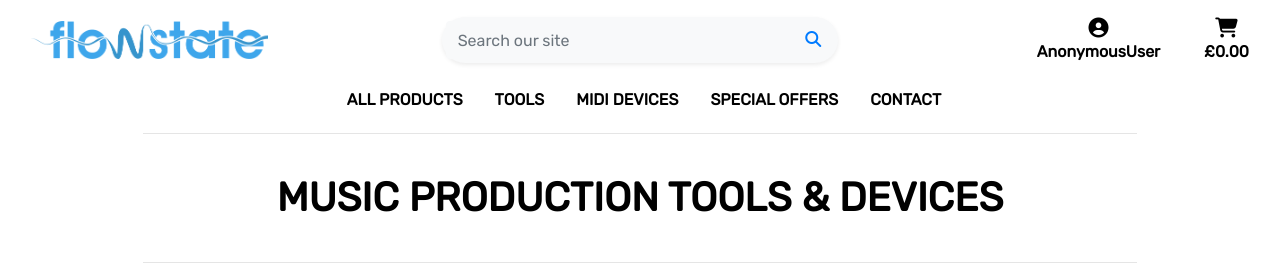
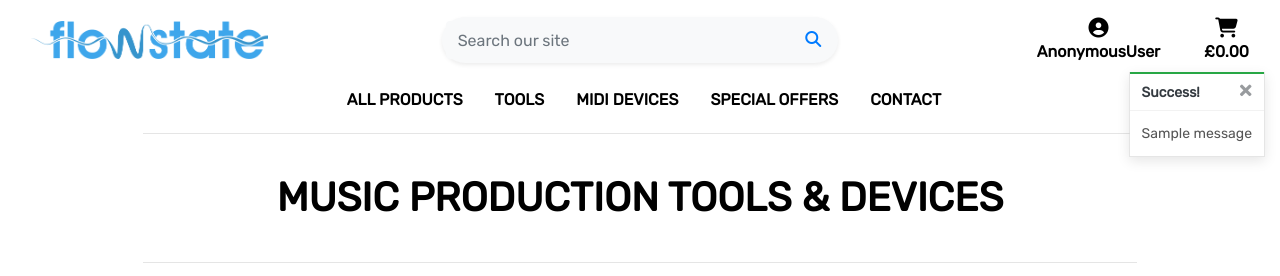
Before and after one commit to samlaubscher/Flowstate-Creative-Solutions, a Django app: page / in a window 1280 px wide. Shown: the top 276 px of the page. Run offline with Django 3.2, Linux system fonts and the light colour scheme; tables that the repository leaves empty hold one stand-in row (values such as "Sample post"); one stand-in notice (Sample message) is shown; parts of the project's set-up code (start-up, migrations or seed data) failed here and were passed over; some libraries are stand-ins or nearby versions.

Commit message:
Impliment basic toast functionality

```diff
--- a/flowstate_creative_solutions/settings.py
+++ b/flowstate_creative_solutions/settings.py
@@ -87,6 +87,8 @@ TEMPLATES = [
     },
 ]
 
+MESSAGE_STORAGE = 'django.contrib.messages.storage.session.SessionStorage'
+
 AUTHENTICATION_BACKENDS = [
     # Needed to login by username in Django admin, regardless of `allauth`
     'django.contrib.auth.backends.ModelBackend',
--- a/static/css/base.css
+++ b/static/css/base.css
@@ -108,6 +108,23 @@ a.category-badge > span.badge:hover {
     cursor: pointer;
 }
 
+/* ----------------------------- Bootsrap Toasts */
+
+.message-container {
+    position: fixed;
+    top: 72px;
+    right: 15px;
+    z-index: 99999;
+}
+
+.custom-toast {
+    overflow: visible;
+}
+
+.toast-capper {
+    height: 2px;
+}
+
 /* -------------------------------- Media Queries */
 
 /* Slightly larger container on xl screens */
--- a/templates/base.html
+++ b/templates/base.html
@@ -104,7 +104,21 @@
     </header>
 
     {% if messages %}
-      <div class="message-container"></div>
+      <div class="message-container">
+        {% for message in messages %}
+          {% with message.level as level %}
+            {% if level == 40 %}
+              {% include 'includes/toasts/toast_error.html' %}
+            {% elif level == 30 %}
+              {% include 'includes/toasts/toast_warning.html' %}
+            {% elif level == 25 %}
+              {% include 'includes/toasts/toast_success.html' %}
+            {% else %}
+              {% include 'includes/toasts/toast_info.html' %}
+            {% endif %}
+          {% endwith %}
+        {% endfor %}
+      </div>
     {% endif %}
 
     {% block page_header %}
@@ -114,6 +128,11 @@
   {% endblock  %}
 
   {% block postloadjs %}
+  <script type="text/javascript">
+    $('.toast').toast('show');
+  </script>
   {% endblock %}
+
+
   </body>
 </html>
--- /dev/null
+++ b/templates/includes/toasts/toast_success.html
@@ -0,0 +1,13 @@
+<div class="toast custom-toast rounded-0 border-top-0" data-autohide="false">
+    <div class="arrow-up arrow-success"></div>
+    <div class="w-100 toast-capper bg-success"></div>
+    <div class="toast-header bg-white text-dark">
+        <strong class="mr-auto">Success!</strong>
+        <button type="button" class="ml-2 mb-1 close text-dark" data-dismiss="toast" aria-label="Close">
+            <span aria-hidden="true">&times;</span>
+        </button>
+    </div>
+    <div class="toast-body bg-white">
+        {{ message }}
+    </div>
+</div>
```
Also changed, not shown: cart/views.py (+7 -3 lines), templates/includes/toasts/toast_error.html (added, +14 -0 lines), templates/includes/toasts/toast_info.html (added, +13 -0 lines), templates/includes/toasts/toast_warning.html (added, +13 -0 lines).
